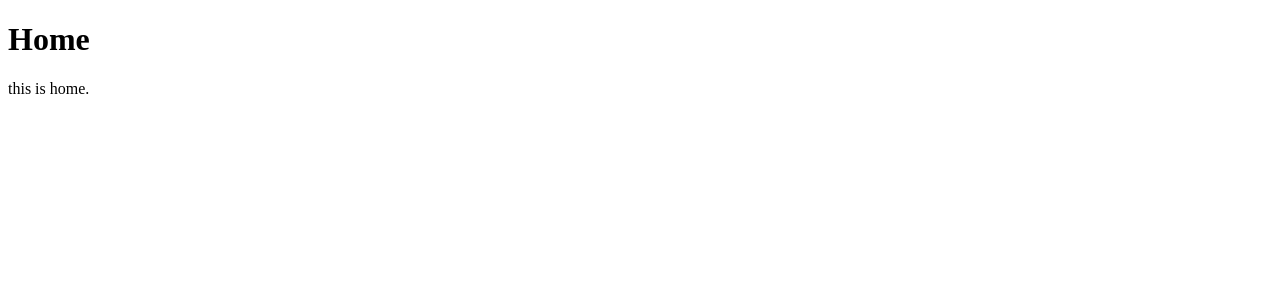
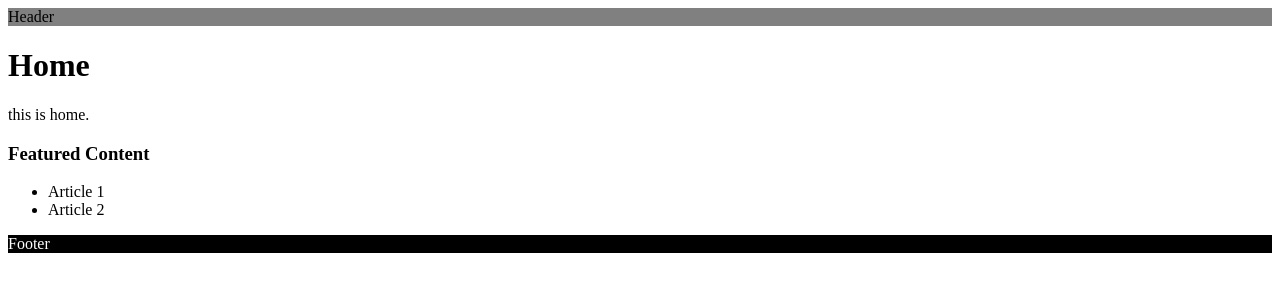
Before and after one commit to dhtkddbs01/dhtkddbs01.github.io, a plain HTML site: page index.html in a window 1280 px wide. Drawn offline with Linux system fonts and the light colour scheme.

Commit message:
fix : add header

```diff
--- a/index.html
+++ b/index.html
@@ -7,7 +7,18 @@
 	</head>
 	<body>
 		<!-- main contents -->
-		<h1>Home</h1>
-		<p>this is home.</p>
+		<header style="background-color: gray;">Header</header>
+		<main>
+			<h1>Home</h1>
+			<p>this is home.</p>
+		</main>
+		<aside>
+			<h3>Featured Content</h3>
+			<ul>
+				<li>Article 1</li>
+				<li>Article 2</li>
+			</ul>
+		</aside>
+		<footer style="background-color: black; color: white;">Footer</footer>
 	</body>
 </html>
```
